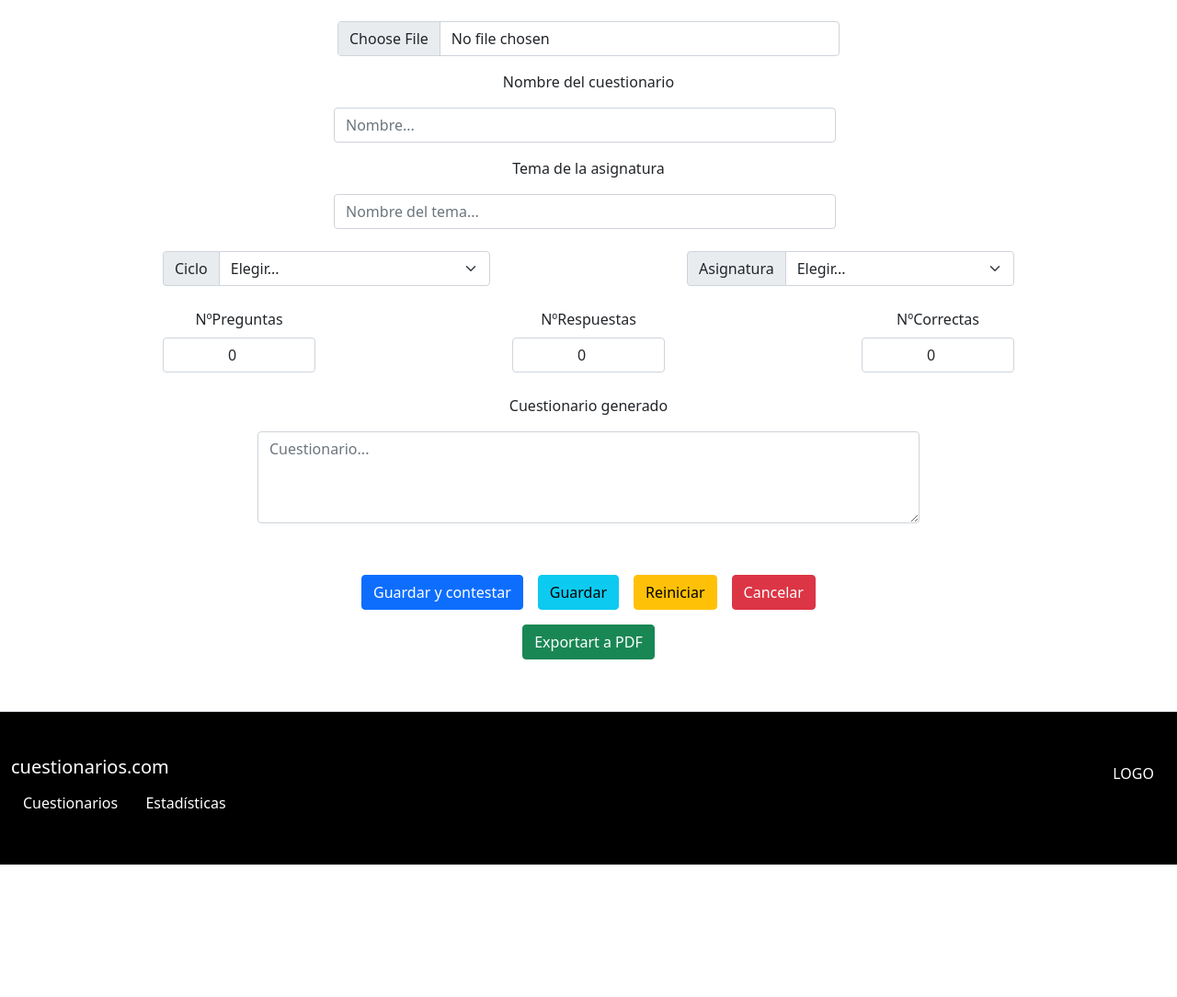
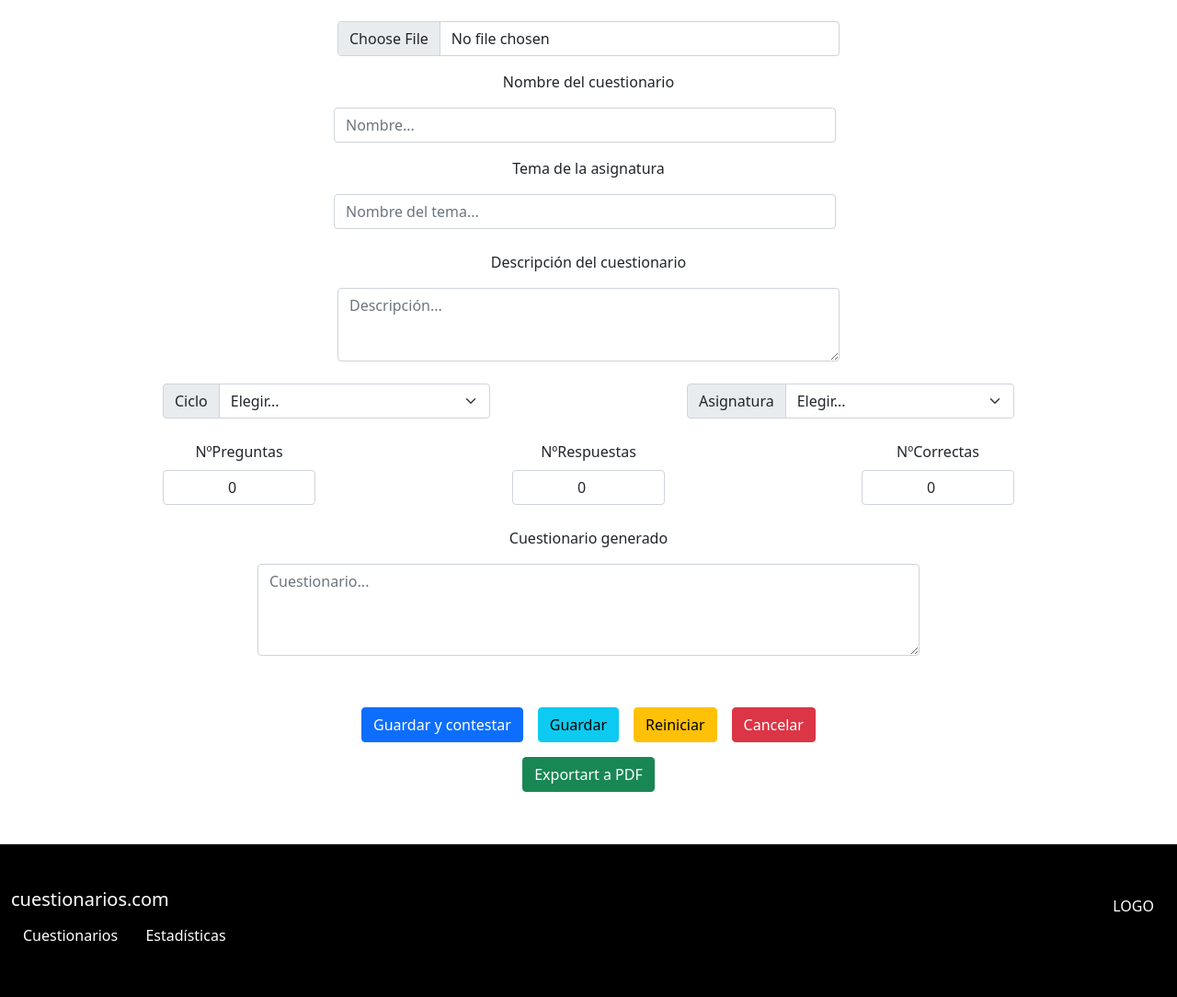
Before and after one commit to josebuenoluis/codigos, a Django app: page /cuestionarios/crear in a window 1280 px wide. Shown: the part 146-1230 px from the top of the page at 92% size. Before the commit the page ends 1086 px from the top, so only its background shows below. Run offline with Django 5.2, Linux system fonts and the light colour scheme; some libraries are stand-ins or nearby versions.

Commit message:
Actualizando

```diff
--- a/web/django/cuestionario/cuestionarios/admin.py
+++ b/web/django/cuestionario/cuestionarios/admin.py
@@ -3,4 +3,4 @@ from .models import *
 
 # Register your models here.
 admin.site.register([Usuarios,Ciclos,Asignaturas,Preguntas,
-                     Respuestas,Estadisticas])
+                     Respuestas,Estadisticas,Cuestionarios])
--- a/web/django/cuestionario/cuestionarios/templates/cuestionarios/cuestionario.html
+++ b/web/django/cuestionario/cuestionarios/templates/cuestionarios/cuestionario.html
@@ -14,7 +14,7 @@
       </div>
     </div>
   </div>
-  <form action="#" method="post" enctype="multipart/form-data">
+  <form action="/cuestionarios/crear" method="post" enctype="multipart/form-data">
     {% csrf_token %}
     <div class="row justify-content-center">
       <div class="col-10 col-lg-6">
@@ -53,6 +53,19 @@
           placeholder="Nombre del tema..."
           id="temaCuestionario"
         />
+      </div>
+    </div>
+    <div class="row my-4 justify-content-center">
+      <div class="col-10 col-lg-6 d-flex flex-column align-items-center">
+        <p>Descripción del cuestionario</p>
+        <textarea
+        class="form-control"
+        placeholder="Descripción..."
+        style="height: 80px"
+        id="cuestionarioDescripcion"
+        name="descripcion"
+        ></textarea>
+        <label for="cuestionarioDescripcion"></label>
       </div>
     </div>
     <div class="row my-4 justify-content-around flex-wrap">
@@ -127,15 +140,15 @@
     </div>
     <div class="row my-4 justify-content-center">
       <div class="col-12 col-sm-6 d-flex justify-content-center flex-wrap">
-        <button type="submit" class="btn btn-primary my-2 mx-2">
+        <button type="submit" name="enlace" value="guardar_contestar" class="btn btn-primary my-2 mx-2">
           Guardar y contestar
         </button>
-        <button type="submit" class="btn btn-info my-2 mx-2">Guardar</button>
-        <button type="reset" class="btn btn-warning my-2 mx-2">
+        <button type="submit" name="enlace" value="guardar" class="btn btn-info my-2 mx-2">Guardar</button>
+        <button type="reset" name="enlace" value="reiniciar" class="btn btn-warning my-2 mx-2">
           Reiniciar
         </button>
-        <button type="reset" class="btn btn-danger my-2 mx-2">Cancelar</button>
-        <button type="submit" class="btn btn-success my-2 mx-2">
+        <button type="reset" name="enlace" value="cancelar" class="btn btn-danger my-2 mx-2">Cancelar</button>
+        <button type="submit" name="enlace" value="exportar_pdf" class="btn btn-success my-2 mx-2">
           Exportart a PDF
         </button>
       </div>
--- a/web/django/cuestionario/cuestionarios/urls.py
+++ b/web/django/cuestionario/cuestionarios/urls.py
@@ -1,7 +1,9 @@
 from django.urls import path
 from cuestionarios import views as cuestionarios_views
-from .views import CuestionariosView,CrearCuestionarioView
+from .views import CuestionariosView,CrearCuestionarioView,ContestarCuestionarioView
 urlpatterns = [
     path('',CuestionariosView.as_view(),name="cuestionarios"),
     path('crear',CrearCuestionarioView.as_view(),name="crear_cuestionario"),
+    path('contestar/<int:cuestionario_id>',ContestarCuestionarioView.as_view(),name="contestar_cuestionario"),
+
 ]
--- a/web/django/cuestionario/cuestionarios/views.py
+++ b/web/django/cuestionario/cuestionarios/views.py
@@ -1,4 +1,4 @@
-from django.shortcuts import render
+from django.shortcuts import render,redirect
 from django.views.decorators.csrf import csrf_exempt
 from django.views import View
 from django.http import JsonResponse
@@ -8,29 +8,89 @@ import json
 # Create your views here.
 
 class CuestionariosView(View):
+
+
     def get(self,request):
-        return render(request,"cuestionarios/cuestionarios.html")
+        cuestionarios = Cuestionarios.objects.all()
+        return render(request,"cuestionarios/cuestionarios.html",{"cuestionarios":cuestionarios})
 
 
 class CrearCuestionarioView(View):
+
     def get(self,request):
-        return render(request,"cuestionarios/cuestionario.html")
+
+        ciclos = Ciclos.objects.all()
+        asignaturas = Asignaturas.objects.all()
+
+        return render(request,"cuestionarios/cuestionario.html",{"ciclos":ciclos,"asignaturas":asignaturas})
 
     def post(self,request):
-        # print(request)
-        # print(request.POST["archivo"])
-        print(request.FILES["archivo"])
+        #Obtenemos el archivo PDF enviado por el formulario
         archivo = request.FILES["archivo"]
         print(request.POST)
-        print(request.POST.get('ciclo'))
+        # Obtenemos los datos enviados por el formulario
         nombre_cuestionario = request.POST["nombre"]
         tema_asignatura = request.POST["tema"]
-        # ciclo = request.POST["ciclo"]
-        # asignatura = request.POST["asignatura"]
-        # preguntas = request.POST[""]
-        # print(extraer_texto_pdf_directo(archivo))
+        ciclo = request.POST["ciclo"]
+        asginatura = request.POST["asignatura"]
+        preguntas = request.POST["preguntas"]
+        correctas = request.POST["correctas"]
+        descripcion = request.POST["descripcion"]
+        enlace = request.POST["enlace"]
+        #Obtenemos el texto del PDF y generamos el cuestionario
         texto_pdf = extraer_texto_pdf_directo(archivo)
-        cuestionario = procesar_pdf_y_generar_cuestionario_json(texto_pdf,total_preguntas=10)
-        # print(cuestionario)
+        cuestionario_generado = procesar_pdf_y_generar_cuestionario_json(texto_pdf,total_preguntas=10)
+        if enlace == "guardar_contestar":
+            #Guardamo el cuestionario en y mandamos al usuario a contestarlo
+            cuestionario = Cuestionarios(
+                nombre_cuestionario=nombre_cuestionario,
+                tema_asignatura_cuestionario=tema_asignatura,
+                id_ciclo_fk=Ciclos.objects.get(nombre=ciclo),
+                nombre_usuario_fk=Usuarios.objects.get(nombre="jose"),
+                descripcion_cuestionario=descripcion,
+            )
 
-        return JsonResponse({"cuestionario":cuestionario})
+            cuestionario.save()
+
+            preguntas = [Preguntas(pregunta=pregunta["pregunta"],id_cuestionario_fk=cuestionario) for pregunta in cuestionario_generado]
+
+            for pregunta in preguntas:
+                pregunta.save()
+
+            respuestas = []
+            for posicion_pregunta in range(len(cuestionario_generado)):
+                for respuesta in cuestionario_generado[posicion_pregunta]["opciones"]:
+                    respuestas.append(Respuestas(respuesta=respuesta,
+                    correcta=True if cuestionario_generado[posicion_pregunta]["opciones"][cuestionario_generado[posicion_pregunta]["respuesta_correcta"]] == respuesta else False,
+                    id_pregunta_fk=preguntas[posicion_pregunta]))
+
+            for respuesta in respuestas:
+                respuesta.save()
+
+            return redirect("contestar_cuestionario",cuestionario_id=cuestionario.id)
+
+
+        # return JsonResponse({"cuestionario":cuestionario_generado})
+
+
+class ContestarCuestionarioView(View):
+
+
+    def get(self,request,cuestionario_id):
+        cuestionario = Cuestionarios.objects.get(id=cuestionario_id)
+        preguntas = Preguntas.objects.filter(id_cuestionario_fk=cuestionario)
+        respuestas = Respuestas.objects.filter(id_pregunta_fk__in=preguntas)
+        preguntas_respuestas = [
+            {
+                "pregunta": pregunta.pregunta,
+                "respuestas": [respuesta.respuesta for respuesta in respuestas if respuesta.id_pregunta_fk == pregunta]
+            }
+            for pregunta in preguntas
+        ]
+        return render(request, "cuestionarios/contestar.html", {"cuestionario": cuestionario, "preguntas": preguntas_respuestas,})
+
+    def post(self,request,cuestionario_id):
+
+        print(request.POST)
+
+        return redirect("cuestionarios")
```
Also changed, not shown: web/django/cuestionario/cuestionarios/templates/cuestionarios/cuestionarios.html (+14 -86 lines).
